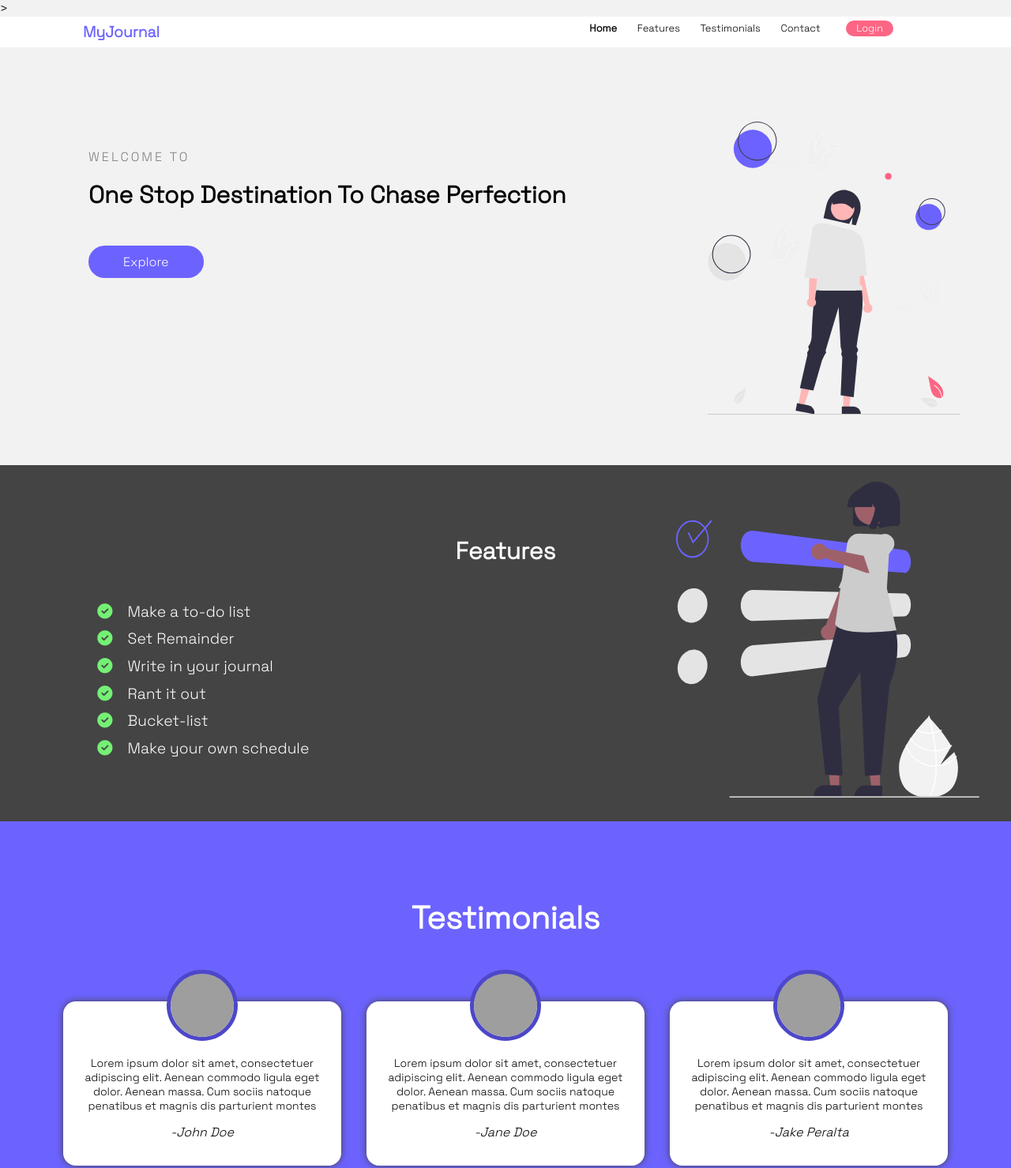
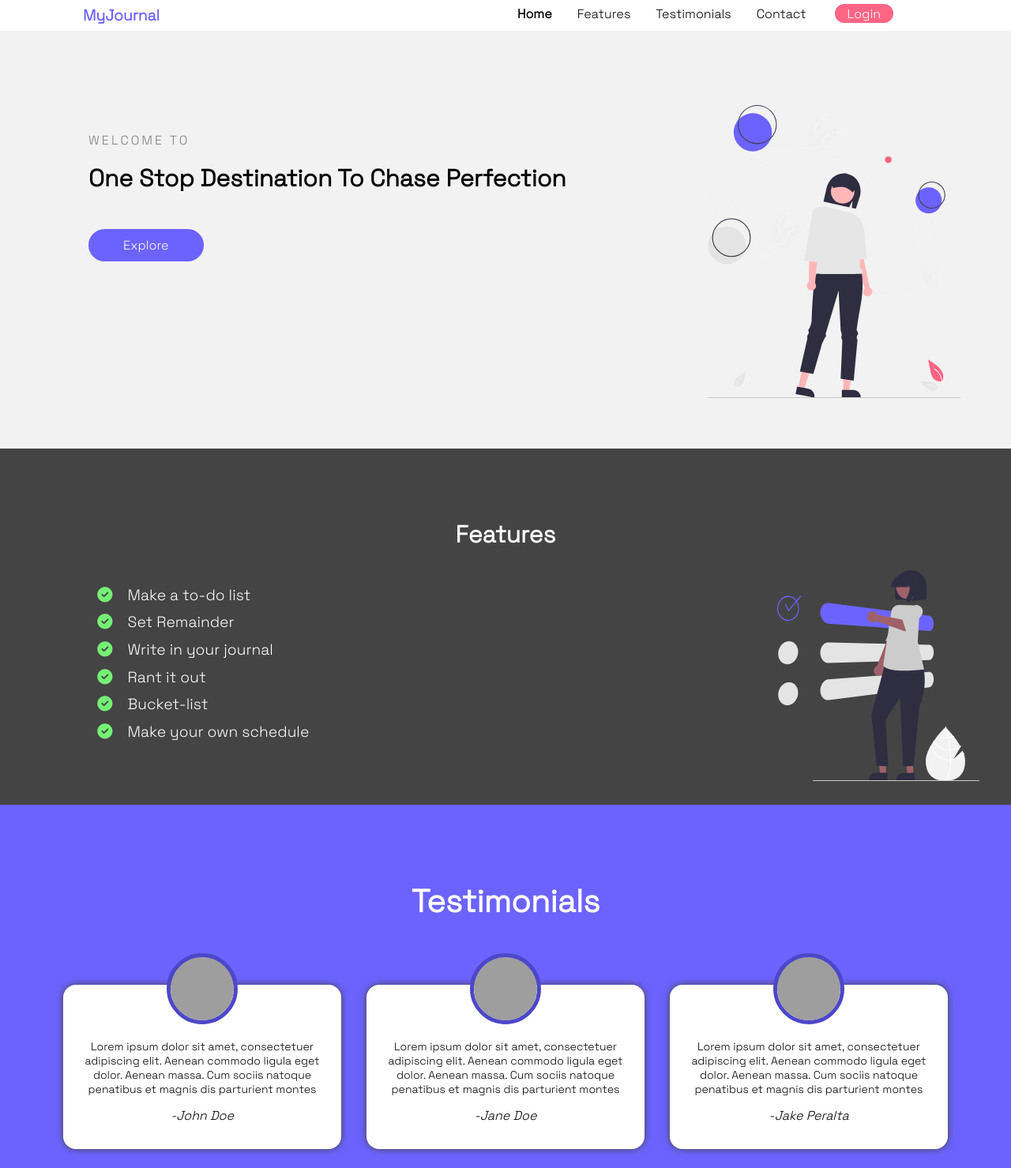
Before and after one commit to preethihiremath/webevMyjournal, a plain HTML site: page index.html in a window 1280 px wide. Shown: the top 1479 px of the page at 79% size. Drawn offline with Linux system fonts and the light colour scheme; grey boxes are pictures that could not be loaded.

Commit message:
final bugs

```diff
--- a/index.html
+++ b/index.html
@@ -2,7 +2,7 @@
 <html>
     <head>
         <title>Web develpment</title>
-        <link rel="stylesheet" href="./style/index.css">>
+        <link rel="stylesheet" href="./style/index.css">
         <script src="https://kit.fontawesome.com/a6fe5ea3d0.js" crossorigin="anonymous"></script>
     </head>
     <body>
--- a/style/index.css
+++ b/style/index.css
@@ -1,3 +1,4 @@
+
 @import url('https://fonts.googleapis.com/css2?family=Space+Grotesk:wght@300&display=swap');
 body{
     background-color: #f2f2f2;
@@ -201,7 +202,7 @@ nav li a:hover{
     }
     .navbar a{
         color: black;
-        font-size: 0.8em;
+        font-size: 1em;
         padding: 0.1em 1em;
     }
     .navbar ul{
@@ -264,7 +265,7 @@ nav li a:hover{
         position: absolute;
         right: 40px;
         bottom: 30px;
-        width: 30%;
+        width: 20%;
 
     }
     .check{
@@ -302,7 +303,9 @@ nav li a:hover{
     iframe{
         height: 100%;
         width: 400px;
-        padding-left: 30px;
+
     }
-
+.contact .container .contact-left{
+  width: 50%;
 }
+}
```
